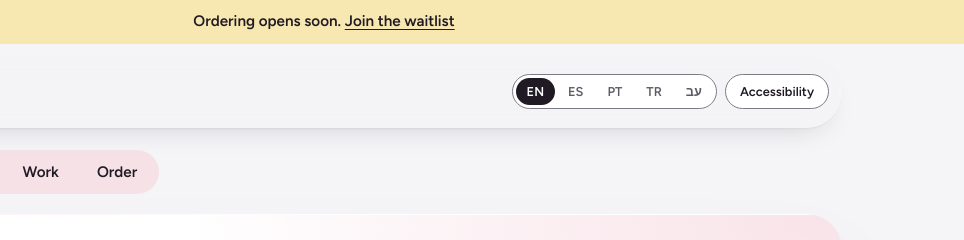
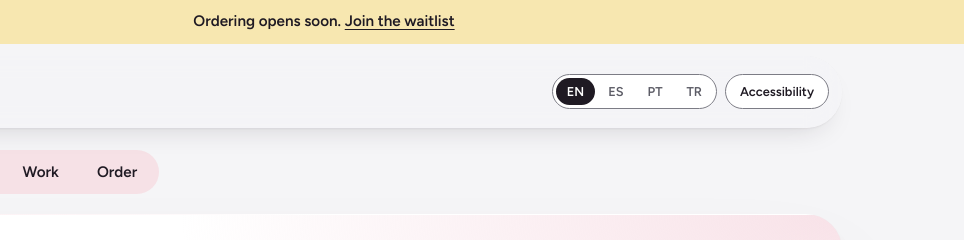
Before and after one commit to danielosh29/oopsleys-site, a plain HTML site: page index.html in a window 1280 px wide. Shown: the top 240 px of the page, 316-1280 px from the left. Drawn offline with nearby package versions, Linux system fonts and the light colour scheme; no server answers.

Commit message:
Hide the Hebrew language button (translation kept)
Co-Authored-By: Claude Fable 5.2 <noreply@anthropic.com>
Claude-Session: https://claude.ai/code/session_01YBYba15o87BkL8A8wnZ4Jq

```diff
--- a/index.html
+++ b/index.html
@@ -335,7 +335,6 @@ html.a11y-contrast .incl li{border:1.5px solid #000}
     <button type="button" data-lang="es" aria-pressed="false">ES</button>
     <button type="button" data-lang="pt" aria-pressed="false">PT</button>
     <button type="button" data-lang="tr" aria-pressed="false">TR</button>
-    <button type="button" data-lang="he" aria-pressed="false" lang="he" aria-label="עברית">עב</button>
   </div>
   <div class="a11y">
     <button type="button" id="a11yBtn" aria-expanded="false" aria-controls="a11yPanel" data-i18n="a11yBtn">Accessibility</button>
@@ -1229,8 +1228,9 @@ var view = 'home', step = 1, retState = null;
 var nodes = document.querySelectorAll('[data-i18n]');
 nodes.forEach(function(n){ var k=n.getAttribute('data-i18n'); if(!(k in T.en)) T.en[k]=n.textContent; });
 function tr(k){ return (T[lang] && T[lang][k]) || T.en[k] || k; }
+var LANGS_ON = ['en','es','pt','tr'];   // Hebrew is translated and kept in T.he; add 'he' here and its button in the header to switch it back on
 function setLang(l){
-  lang = T[l] ? l : 'en';
+  lang = (T[l] && LANGS_ON.indexOf(l) >= 0) ? l : 'en';
   document.documentElement.lang = lang; document.documentElement.dir = lang==='he' ? 'rtl' : 'ltr';
   nodes.forEach(function(n){ n.textContent = tr(n.getAttribute('data-i18n')); });
   document.querySelectorAll('.lang button').forEach(function(b){ b.setAttribute('aria-pressed', String(b.dataset.lang===lang)); });
```
